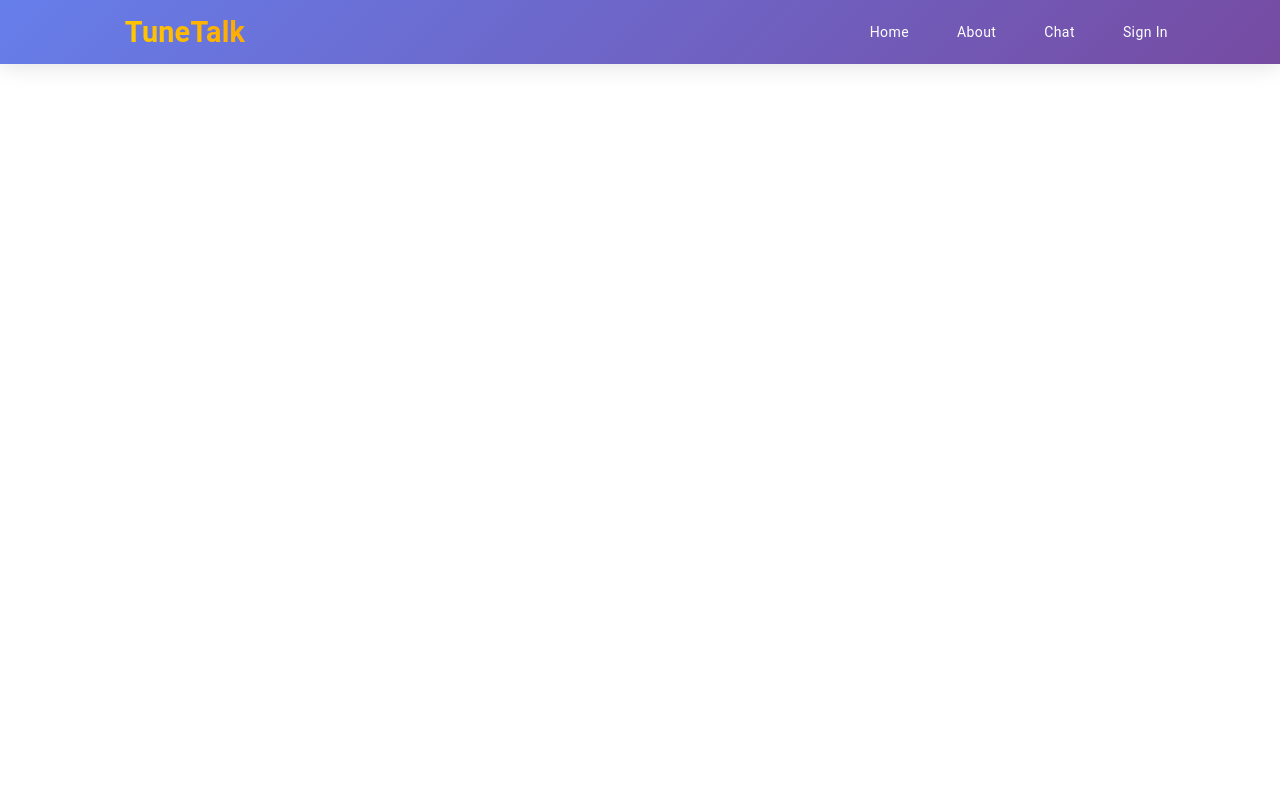
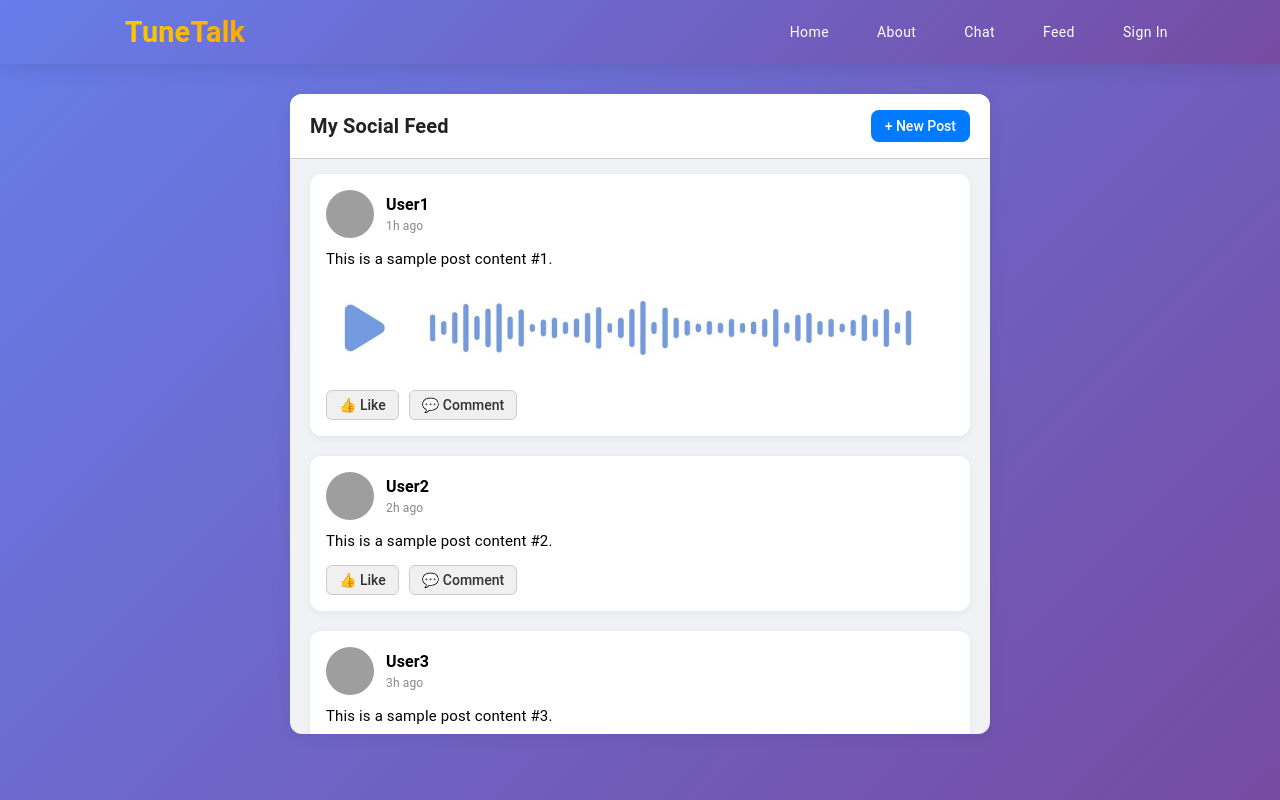
Before and after one commit to d0t-J/Musix, a React (Vite) app in the folder TuneTalk/: page /feed in a window 1280 px wide. Built offline with nearby package versions, Linux system fonts and the light colour scheme; no server answers; grey boxes are pictures that could not be loaded; some icons are missing.

Commit message:
Feed page added

```diff
--- a/TuneTalk/src/App.jsx
+++ b/TuneTalk/src/App.jsx
@@ -1,5 +1,5 @@
 import { BrowserRouter as Router, Routes, Route } from "react-router-dom";
-import { Home, About, Contact, Chat, Auth } from "./pages";
+import { Home, About, Contact, Chat, Auth, Feed } from "./pages";
 import Navbar from "./components/Navbar";
 
 export default function App() {
@@ -9,6 +9,7 @@ export default function App() {
             <Routes>
                 <Route path="/" element={<Home />} />
                 <Route path="/chat" element={<Chat />} />
+                <Route path="/feed" element={<Feed />} />
                 <Route path="/about" element={<About />} />
                 <Route path="/contact" element={<Contact />} />
                 <Route path="/auth" element={<Auth />} />
--- a/TuneTalk/src/components/Navbar.jsx
+++ b/TuneTalk/src/components/Navbar.jsx
@@ -50,6 +50,7 @@ export default function Navbar() {
         { label: "Home", path: "/" },
         { label: "About", path: "/about" },
         { label: "Chat", path: "/chat" },
+        { label: "Feed", path: "/Feed" },
         { label: "Sign In", path: "/auth" },
     ];
 
--- /dev/null
+++ b/TuneTalk/src/pages/Feed.css
@@ -0,0 +1,146 @@
+/* ==== GLOBAL RESET & BACKGROUND ==== */
+* {
+  margin: 0;
+  padding: 0;
+  box-sizing: border-box;
+}
+
+body {
+  min-height: 100vh;
+  min-height: 100svh;
+  font-family: system-ui, sans-serif;
+  background: linear-gradient(135deg, #667eea 0%, #764ba2 100%);;
+}
+
+/* ==== MAIN APP WRAPPER ==== */
+.app-wrapper {
+  max-width: 700px;
+  height: 80vh;
+  margin: 30px auto;
+  display: flex;
+  flex-direction: column;
+  background-color: #f0f2f5;
+  border-radius: 12px;
+  box-shadow: 0 4px 16px rgba(0, 0, 0, 0.06);
+  overflow: hidden;
+}
+
+/* ==== HEADER ==== */
+.header {
+  background-color: #ffffff;
+  padding: 16px 20px;
+  border-bottom: 1px solid #d0d0d0;
+  display: flex;
+  justify-content: space-between;
+  align-items: center;
+}
+
+.header h2 {
+  font-size: 20px;
+  color: #222;
+}
+
+.new-post-btn {
+  background-color: #007bff;
+  color: white;
+  border: none;
+  padding: 8px 14px;
+  border-radius: 8px;
+  cursor: pointer;
+  font-size: 14px;
+  transition: background-color 0.2s ease;
+}
+
+.new-post-btn:hover {
+  background-color: #0056b3;
+}
+
+/* ==== SCROLLABLE FEED SECTION ==== */
+.feed-scroll-container {
+  flex: 1;
+  overflow-y: auto;
+}
+
+/* ==== FEED LAYOUT ==== */
+.feed-container {
+  padding: 15px 20px;
+  display: flex;
+  flex-direction: column;
+  gap: 20px;
+}
+
+/* ==== POST CARD ==== */
+.post {
+  background-color: #ffffff;
+  border-radius: 12px;
+  padding: 16px;
+  box-shadow: 0 2px 8px rgba(0, 0, 0, 0.05);
+  transition: box-shadow 0.3s ease;
+  color: #000;
+}
+
+.post:hover {
+  box-shadow: 0 4px 16px rgba(0, 0, 0, 0.1);
+}
+
+/* ==== POST HEADER ==== */
+.post-header {
+  display: flex;
+  align-items: center;
+  margin-bottom: 10px;
+  gap: 12px;
+}
+
+.avatar {
+  width: 48px;
+  height: 48px;
+  border-radius: 50%;
+  object-fit: cover;
+}
+
+.username {
+  font-weight: bold;
+  font-size: 16px;
+  color: #000;
+}
+
+.timestamp {
+  font-size: 12px;
+  color: #888;
+}
+
+/* ==== POST CONTENT ==== */
+.post-content {
+  font-size: 15px;
+  margin: 10px 0;
+  color: #000;
+}
+
+.post-image {
+  width: 100%;
+  border-radius: 10px;
+  margin-top: 10px;
+  object-fit: cover;
+}
+
+/* ==== POST ACTIONS ==== */
+.post-actions {
+  display: flex;
+  gap: 10px;
+  margin-top: 12px;
+}
+
+.post-btn {
+  padding: 6px 12px;
+  font-size: 14px;
+  border-radius: 6px;
+  border: 1px solid #ccc;
+  background-color: #f0f0f0;
+  color: #333;
+  cursor: pointer;
+  transition: background-color 0.2s ease;
+}
+
+.post-btn:hover {
+  background-color: #e0e0e0;
+}
--- /dev/null
+++ b/TuneTalk/src/pages/Feed.jsx
@@ -0,0 +1,51 @@
+import React from "react";
+import "./Feed.css";
+import recordingImage from "../assets/recording.png";
+
+const posts = Array.from({ length: 5 }, (_, i) => ({
+  id: i + 1,
+  user: `User${i + 1}`,
+  avatar: `https://i.pravatar.cc/150?img=${(i % 10) + 1}`,
+  content: `This is a sample post content #${i + 1}.`,
+  image: i % 2 === 0 ? recordingImage : null,
+  timestamp: `${i + 1}h ago`,
+}));
+
+const Post = ({ post }) => (
+  <div className="post">
+    <div className="post-header">
+      <img className="avatar" src={post.avatar} alt={`${post.user}'s avatar`} />
+      <div>
+        <div className="username">{post.user}</div>
+        <div className="timestamp">{post.timestamp}</div>
+      </div>
+    </div>
+
+    <div className="post-content">{post.content}</div>
+    {post.image && <img className="post-image" src={post.image} alt="Post content" />}
+
+    <div className="post-actions">
+      <button className="post-btn">👍 Like</button>
+      <button className="post-btn">💬 Comment</button>
+    </div>
+  </div>
+);
+
+const Feed = () => (
+  <div className="app-wrapper">
+    <header className="header">
+      <h2>My Social Feed</h2>
+      <button className="new-post-btn">+ New Post</button>
+    </header>
+
+    <div className="feed-scroll-container">
+      <div className="feed-container">
+        {posts.map(post => (
+          <Post key={post.id} post={post} />
+        ))}
+      </div>
+    </div>
+  </div>
+);
+
+export default Feed;
--- a/TuneTalk/src/pages/index.js
+++ b/TuneTalk/src/pages/index.js
@@ -3,3 +3,4 @@ export { default as About } from "./About";
 export { default as Contact } from "./Contact";
 export { default as Chat } from "./Chat";
 export { default as Auth } from "./Auth";
+export { default as Feed } from "./Feed";
```
Also changed, not shown: TuneTalk/src/assets/recording.png (added).
